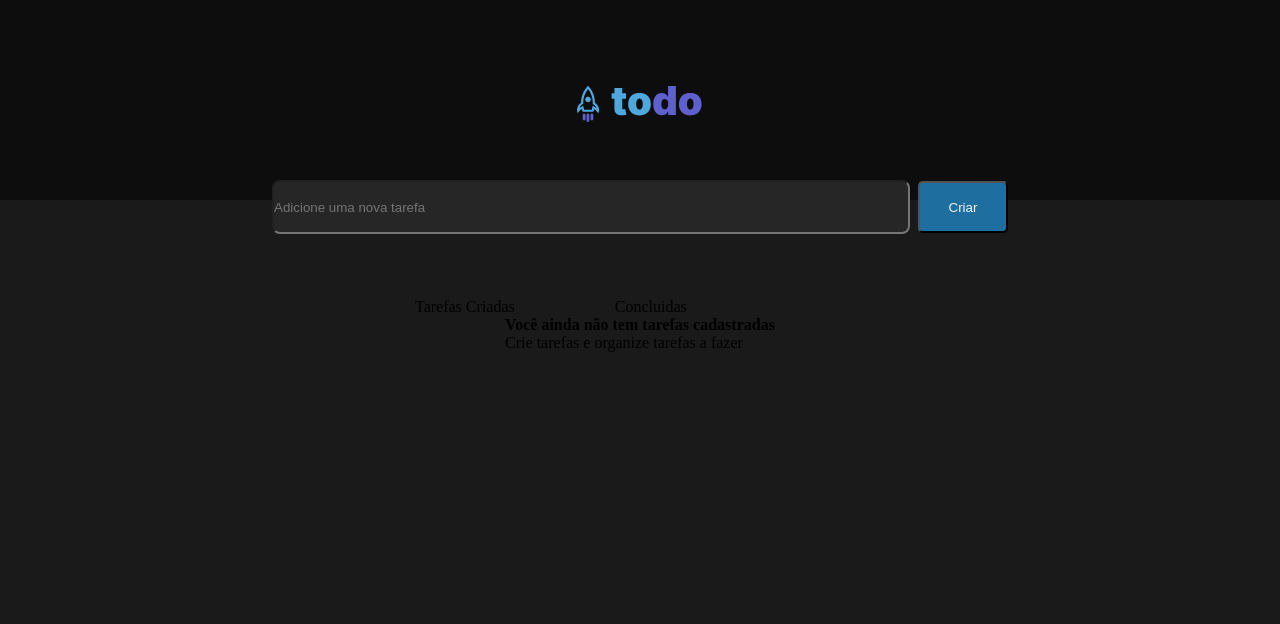
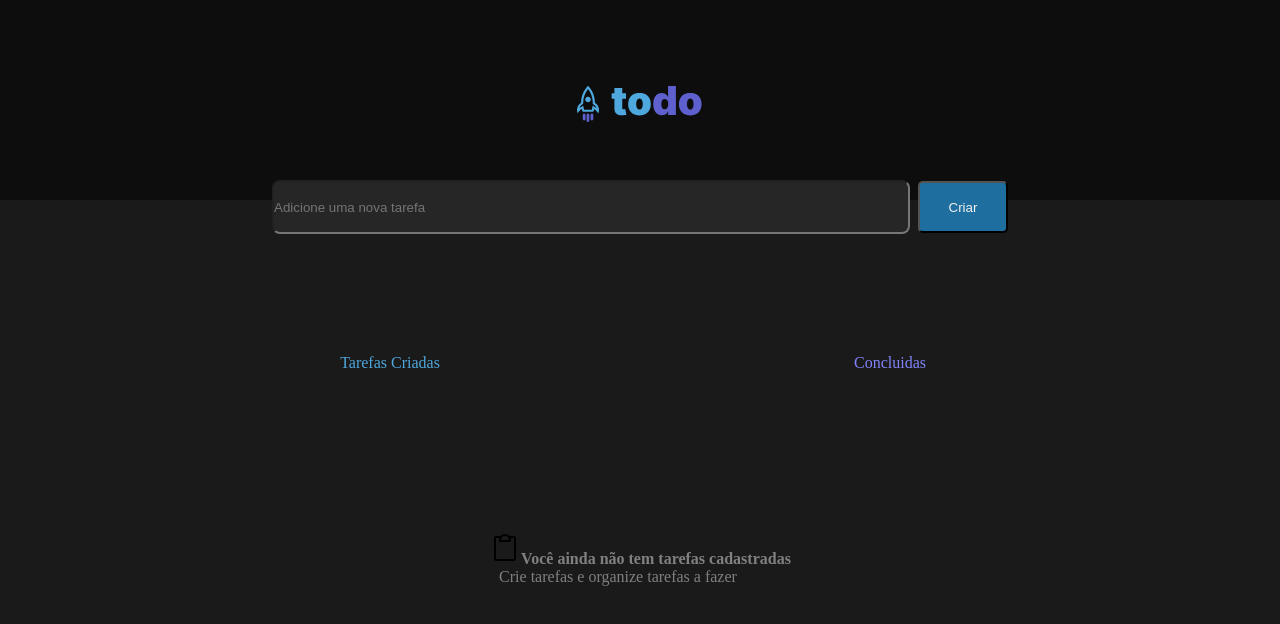
Before and after one commit to Odin042/desafio-todolist-rocketseat, a React app: page / in a window 1280 px wide. Shown: the top 624 px of the page. Built offline with nearby package versions, Linux system fonts and the light colour scheme; the HTML template or start-up script is replaced by a standard one.

Commit message:
mudanças na taskbar

```diff
--- a/src/components/TaskBar/TaskBar.module.css
+++ b/src/components/TaskBar/TaskBar.module.css
@@ -32,15 +32,34 @@
     display: flex;
     border-radius: 10px;
     background: transparent;
-    width: 650px;
     padding:0 100px;
-    margin-top: 64px;
-    text-align: justify;
+    margin:120px 0 120px 100px;
+    text-align: center;
 }
 
 .taskheader > p{
     display: inline;
+    width: 500px;
     position: relative;
     padding:0 100px 0 0;
 
 }
+.taskname{
+    color: var(--blue)
+}
+.taskfinish{
+    color: var(--purple)
+}
+
+.taskempty {
+    margin-top: 40px;
+    font-size: 1rem;
+
+}
+.taskempty>strong{
+    color: var(--gray-300);
+}
+.taskempty>p{
+    color: var(--gray-300);
+    margin-left: 10px;
+}
--- a/src/components/TaskBar/TaskBar.tsx
+++ b/src/components/TaskBar/TaskBar.tsx
@@ -1,4 +1,5 @@
 import React from "react";
+import { Clipboard } from "phosphor-react";
 
 import styles from "./TaskBar.module.css";
 
@@ -10,10 +11,11 @@ export const TaskBar = () => {
         <button>Criar</button>
       </div>
       <div className={styles.taskheader}>
-        <p>Tarefas Criadas</p>
-        <p> Concluidas </p>
+        <p className={styles.taskname}>Tarefas Criadas</p>
+        <p className={styles.taskfinish}> Concluidas </p>
       </div>
       <div className={styles.taskempty}>
+        <Clipboard size={32} />
         <strong>Você ainda não tem tarefas cadastradas</strong>
         <p>Crie tarefas e organize tarefas a fazer</p>
       </div>
```
